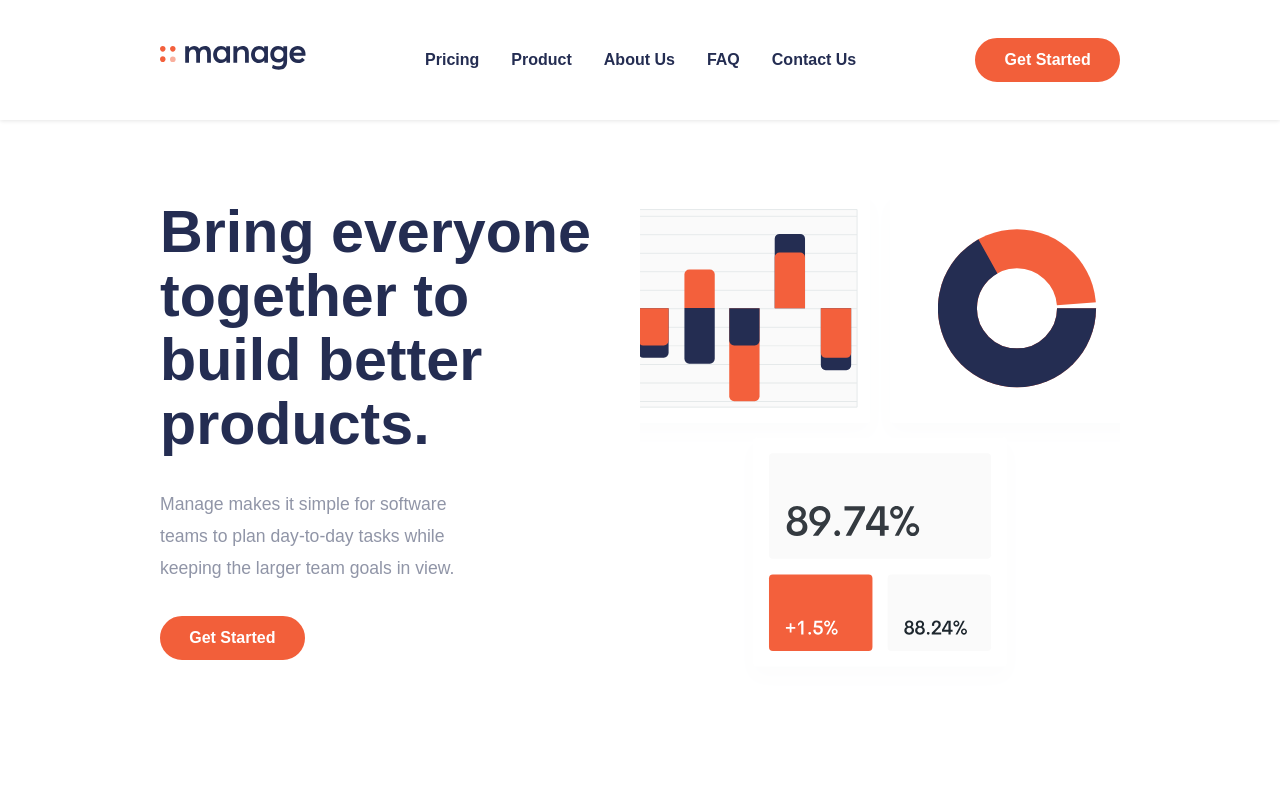
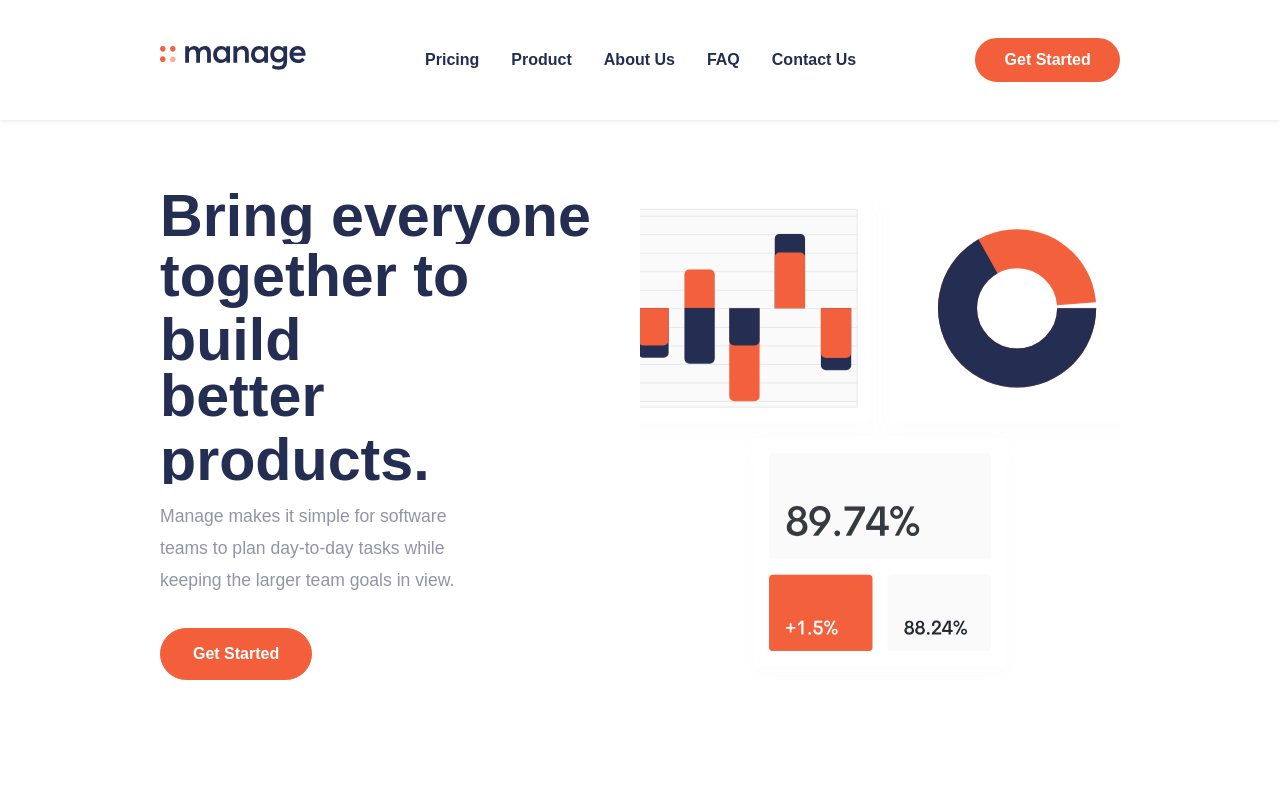
Before and after one commit to Medici305/Manage-Landing-Page, a React (Create React App) app: page / in a window 1280 px wide. Shown: the top 800 px of the page. Built offline with nearby package versions, Linux system fonts and the light colour scheme; a web font is replaced by a local one.

Commit message:
12. Home page animation.

```diff
--- a/src/Animation.js
+++ b/src/Animation.js
@@ -9,7 +9,9 @@ export const PageTransition = {
         transition: {
             type: 'spring',
             duration: 1,
-            ease: 'anticipate'
+            ease: 'anticipate',
+            when: 'beforeChildren',
+            staggerChildren: .25
         }
     },
     exit: {
@@ -20,3 +22,44 @@ export const PageTransition = {
         }
     }
 }
+
+export const titleAnim = {
+    hidden: {
+        y: 200
+    },
+    show: {
+        y: 0,
+        transition: {
+            duration: .75,
+            ease: 'anticipate'
+        }
+    }
+}
+
+export const fade = {
+    hidden: {
+        opacity: 0
+    },
+    show: {
+        opacity: 1,
+        transition: {
+            duration: .75,
+            ease: 'anticipate'
+        }
+    }
+}
+
+export const photoAnim = {
+    hidden: {
+        opacity: 0,
+        scale: 1.5
+    },
+    show: {
+        opacity: 1,
+        scale: 1,
+        transition: {
+            duration: .75,
+            ease: 'anticipate'
+        }
+    }
+}
--- a/src/components/BetterProduct.js
+++ b/src/components/BetterProduct.js
@@ -2,23 +2,33 @@ import React from 'react';
 import styled from 'styled-components';
 import { Button2 } from '../Styles';
 import illustration from '../images/illustration-intro.svg';
+import { titleAnim, fade, photoAnim } from '../Animation';
+import { motion } from 'framer-motion';
 
 const BetterProduct = () => {
     return (
         <Product>
             <Container>
-                <h2>Bring everyone together to build better products.</h2>
-                <p>
+                <Hide>
+                    <motion.h2 variants={titleAnim}>Bring everyone</motion.h2>
+                </Hide>
+                <Hide>
+                    <motion.h2 variants={titleAnim}>together to build</motion.h2>
+                </Hide>
+                <Hide>
+                    <motion.h2 variants={titleAnim}>better products.</motion.h2>
+                </Hide>
+                <motion.p variants={fade}>
                     Manage makes it simple for software teams
                     to plan day-to-day tasks while keeping the
                     larger team goals in view.
-                </p>
-                <Button3>
+                </motion.p>
+                <Button3 variants={fade}>
                     Get Started
                 </Button3>
             </Container>
             <Container>
-                <img src={illustration} alt="diagram" />
+                <motion.img variants={photoAnim} src={illustration} alt="diagram" />
             </Container>
         </Product>
     )
@@ -28,6 +38,11 @@ const Product = styled.div`
     height: 80vh;
     padding: 4rem 10rem;
     display: flex;
+`;
+
+const Hide = styled.div`
+    overflow: hidden;
+    width: 100%;
 `;
 
 const Container = styled.div`
@@ -46,15 +61,28 @@ const Container = styled.div`
 
     h2 {
         font-size: 3.7rem;
-        padding: 1rem 0rem;
         line-height: 4rem;
         color: hsl(228, 39%, 23%);
         width: 90%;
     }
 `;
 
-const Button3 = styled(Button2)`
+const Button3 = styled(motion.button)`
     margin: 1rem 0rem;
+    padding: 1rem 2rem;
+    font-size: 1rem;
+    border-radius: 3rem;
+    background: hsl(12, 88%, 59%);
+    color: #fff;
+    font-weight: 600;
+    border: 1px solid hsl(12, 88%, 59%);
+    cursor: pointer;
+    text-align: center;
+    &:hover {
+        background: #f08165;
+        border: 2px solid #f08165;
+        color: #fff;
+    }
 `;
 
 
--- a/src/pages/AboutUs.js
+++ b/src/pages/AboutUs.js
@@ -1,7 +1,7 @@
 import React from 'react';
 import styled from 'styled-components';
 import { motion } from 'framer-motion';
-import { PageTransition } from '../Animation';
+import { PageTransition, fade } from '../Animation';
 import { Link } from 'react-router-dom';
 
 
--- a/src/pages/ContactUs.js
+++ b/src/pages/ContactUs.js
@@ -4,13 +4,17 @@ import TextField from '@material-ui/core/TextField';
 import Button from '@material-ui/core/Button';
 import { motion } from 'framer-motion';
 import { PageTransition } from '../Animation';
+import Typing from 'react-typing-animation';
 
 const ContactUs = () => {
     return (
         <FormStyled exit='exit' variants={PageTransition} initial='hidden' animate='show'>
             <FormBox noValidate autoComplete="off">
                 <h1>Ask A Question</h1>
-                <p>For pre-sale and general questions, please use the form below</p>
+                <Typing speed={-1}>
+                    <Typing.Delay ms={100} />
+                    <p>For pre-sale and general questions, please use the form below</p>
+                </Typing>
                 <StyleInput>
                     <TextField style={styleInput} id="name" label="Name" variant="outlined" />
                     <TextField style={styleInput2} id="email" label="Email" variant="outlined" />
```
Also changed, not shown: 1 other file (tests, documents, lock files or other folders).
